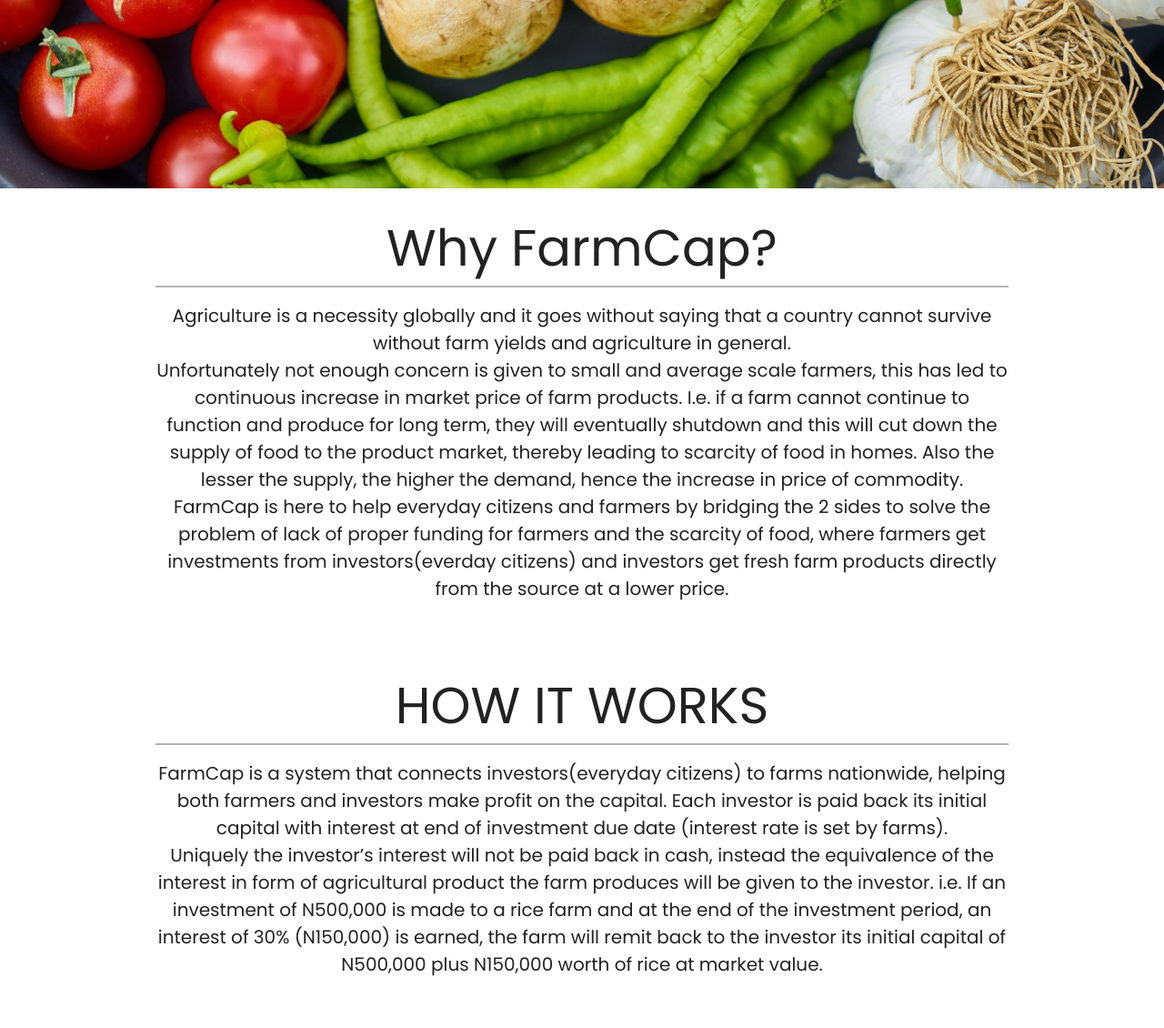
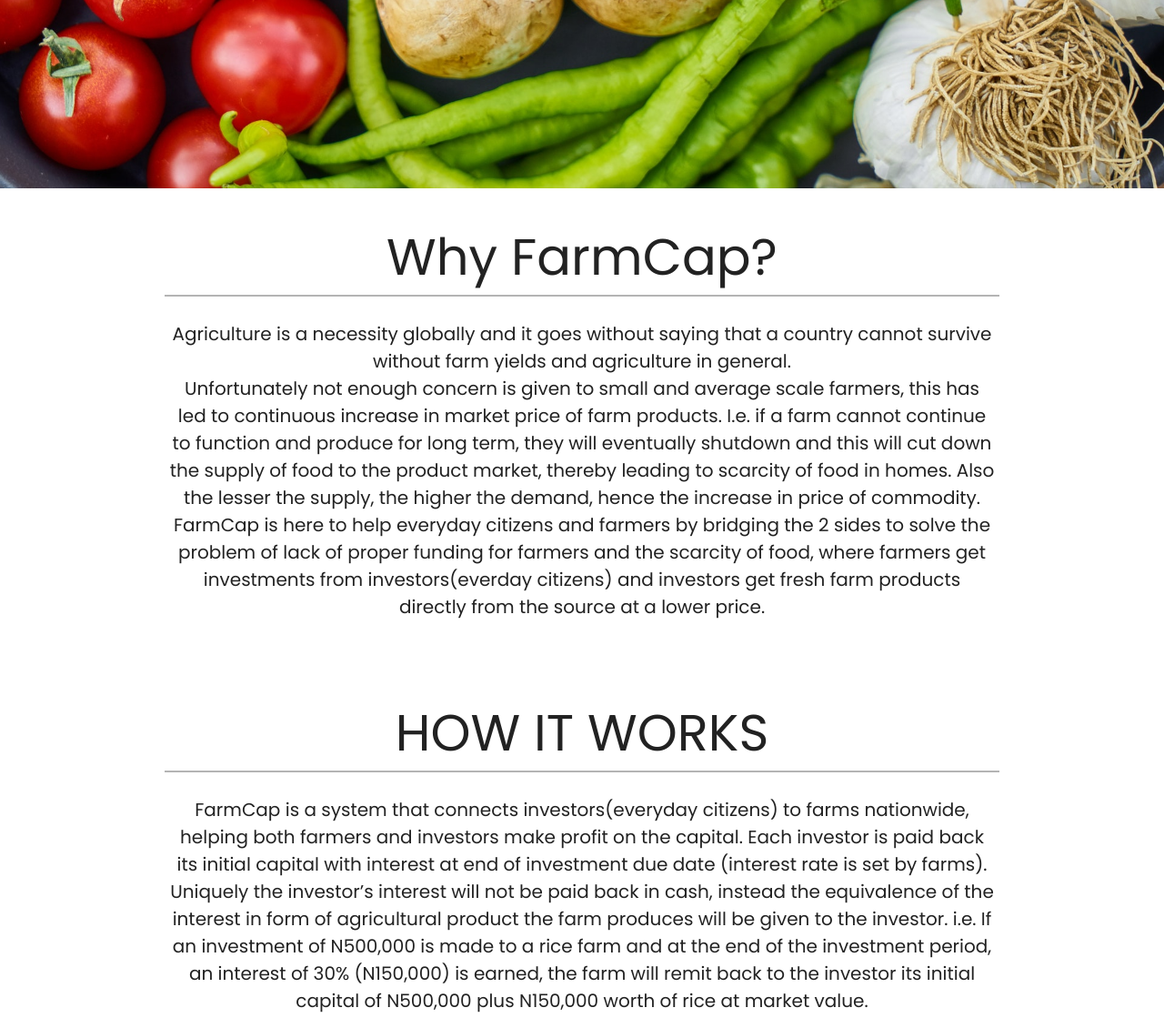
Before and after one commit to Tourch-tech/FarmCap, a PHP site: page /about.html in a window 1280 px wide. Shown: the part 771-1901 px from the top of the page at 91% size. Run offline with PHP 8.4, Linux system fonts and the light colour scheme; some libraries are stand-ins or nearby versions.

Commit message:
Update about.css

```diff
--- a/about.css
+++ b/about.css
@@ -257,8 +257,8 @@ figure {
   will-change: transform;
 }
 /*--- Bootstrap Padding Fix --*/
-[class*="col-"] {
-    padding: 0rem;
+[class*="col-12"] {
+    padding: 10px;
 }
 
 
```
